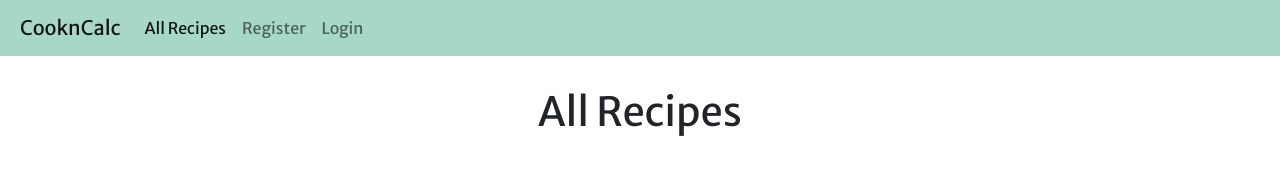
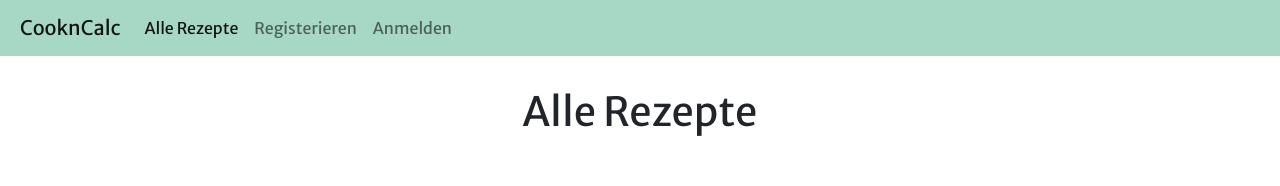
Before and after one commit to os-rooney/cookncalc, an Angular app in the folder CookNCalc-web/: page /recipes in a window 1280 px wide. Shown: the top 186 px of the page. Built offline with nearby package versions, Linux system fonts and the light colour scheme; no server answers.

Commit message:
adjust styles for mobile and translate content to german

```diff
--- a/CookNCalc-web/src/app/app.component.html
+++ b/CookNCalc-web/src/app/app.component.html
@@ -8,19 +8,19 @@
     <div class="collapse navbar-collapse end-0 me-3" id="navbarSupportedContent" >
       <ul class="navbar-nav me-auto mb-2 mb-lg-0">
         <li class="nav-item">
-          <a class="nav-item nav-link active" aria-current="page" routerLink="/">All Recipes</a>
+          <a class="nav-item nav-link active" aria-current="page" routerLink="/">Alle Rezepte</a>
         </li>
         <li class="nav-item">
-          <a *ngIf="authService.isAuthenticated" class="nav-item nav-link" routerLink="/myRecipes">My Recipes</a>
+          <a *ngIf="authService.isAuthenticated" class="nav-item nav-link" routerLink="/myRecipes">Meine Rezepte</a>
         </li>
         <li class="nav-item">
-          <a *ngIf="!authService.isAuthenticated" class="nav-item nav-link" routerLink="/register">Register</a>
+          <a *ngIf="!authService.isAuthenticated" class="nav-item nav-link" routerLink="/register">Registerieren</a>
         </li>
         <li class="nav-item">
-          <a *ngIf="!authService.isAuthenticated" class="nav-item nav-link" routerLink="/login">Login</a>
+          <a *ngIf="!authService.isAuthenticated" class="nav-item nav-link" routerLink="/login">Anmelden</a>
         </li>
         <li class="nav-item">
-          <a *ngIf="authService.isAuthenticated" class="nav-item nav-link" (click)="authService.logout()" routerLink="/">Logout</a>
+          <a *ngIf="authService.isAuthenticated" class="nav-item nav-link" (click)="authService.logout()" routerLink="/">Abmelden</a>
         </li>
       </ul>
     </div>
--- a/CookNCalc-web/src/app/recipe/my-recipe/my-recipe.component.css
+++ b/CookNCalc-web/src/app/recipe/my-recipe/my-recipe.component.css
@@ -2,7 +2,7 @@
   min-height: 100vh;
 }
 a.btn{
-  background-color: #3D827C;
+  background-color: #EE5007;
   box-shadow: .1rem .1rem .3rem #1B1A17;
 }
 a.btn:hover{
--- a/CookNCalc-web/src/app/recipe/my-recipe/my-recipe.component.html
+++ b/CookNCalc-web/src/app/recipe/my-recipe/my-recipe.component.html
@@ -1,5 +1,5 @@
 <div class="container">
-  <h1 class="text-center mt-4">My Recipes</h1>
+  <h1 class="text-center mt-4">Meine Rezepte</h1>
   <div class="svg">
     <svg viewBox="0 0 589 695" fill="none" xmlns="http://www.w3.org/2000/svg">
       <g clip-path="url(#clip0_2_2)">
@@ -84,7 +84,7 @@
   </div>
   <div class="d-flex justify-content-center">
     <div>
-      <a class="btn text-white" *ngIf="authService.isAuthenticated" routerLink="/addRecipe">Add new recipe</a>
+      <a class="btn text-white" *ngIf="authService.isAuthenticated" routerLink="/addRecipe">Neues Rezept hinzufügen</a>
     </div>
   </div>
 
--- a/CookNCalc-web/src/app/recipe/recipe.component.html
+++ b/CookNCalc-web/src/app/recipe/recipe.component.html
@@ -1,4 +1,4 @@
-<h1 class="text-center mt-4">All Recipes</h1>
+<h1 class="text-center mt-4">Alle Rezepte</h1>
 <div class="svg">
   <svg viewBox="0 0 894 750" fill="none" xmlns="http://www.w3.org/2000/svg">
     <g clip-path="url(#clip0_0_3)">
@@ -81,7 +81,6 @@
       </clipPath>
     </defs>
   </svg>
-
 </div>
 <div class="d-flex flex-wrap justify-content-center align-items-lg-stretch wrapper">
   <div *ngFor="let recipe of recipes" class="recipe mb-5">
@@ -90,7 +89,7 @@
       <p class="text-center">{{recipe.description}}</p>
     </div>
     <div class="btn btn-link d-flex justify-content-center">
-      <a [routerLink]="['/recipes', recipe.id]" class="link">Show Recipe</a>
+      <a [routerLink]="['/recipes', recipe.id]" class="link">Rezept anzeigen</a>
     </div>
   </div>
 </div>
--- a/CookNCalc-web/src/index.html
+++ b/CookNCalc-web/src/index.html
@@ -2,7 +2,7 @@
 <html lang="en">
 <head>
   <meta charset="utf-8">
-  <title>CookNCalcWeb</title>
+  <title>CookNCalc</title>
   <base href="/">
   <meta name="viewport" content="width=device-width, initial-scale=1">
   <link rel="icon" type="image/x-icon" href="favicon.ico">
```
